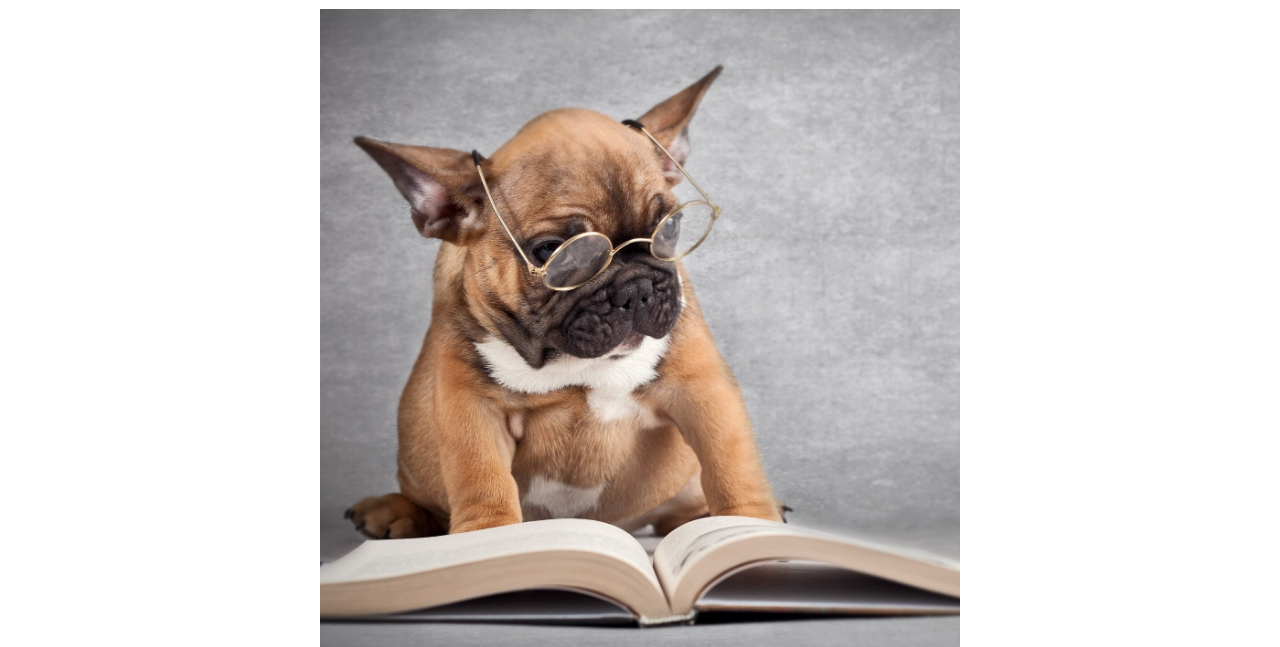
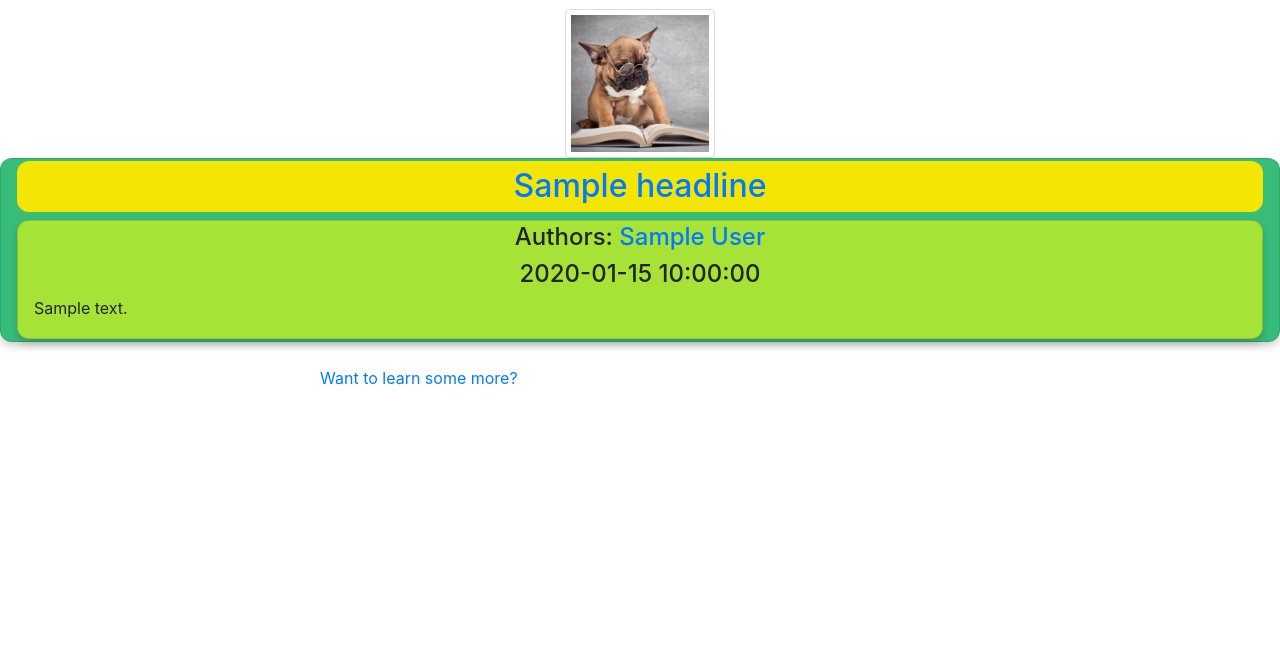
Before and after one commit to danjizquierdo/ClimateDelta, a Flask app: template templates/results.html in a window 1280 px wide. Shown: the part 57-704 px from the top of the page. After the commit the page ends 442 px from the top, so only its background shows below. Run offline with Flask 2, Linux system fonts and the light colour scheme; the template is opened without the code that fills it: most values are stand-ins (such as "Sample title", 1, 10 or a date in 2020); some libraries are stand-ins or nearby versions.

Commit message:
Add results styling

```diff
--- a/templates/results.html
+++ b/templates/results.html
@@ -19,9 +19,45 @@
       margin-right: auto;
       width: 50%;
     }
+    .thumbnail {
+    border: 1px solid #ddd;
+    border-radius: 4px;
+    padding: 5px;
+    width: 150px;
+    }
 
     h1{color: #006699}
     h3{color: #0099e6}
+
+    .card {
+    padding: 2px 16px;
+    box-shadow: 0 4px 8px 0 rgba(0,0,0,0.2);
+    transition: 0.3s;
+    -webkit-border-radius: 12px;
+    -moz-border-radius: 12px;
+    border-radius: 12px;
+
+    background-color: #a7e237
+    }
+    .headline {
+      -webkit-border-radius: 12px;
+      -moz-border-radius: 12px;
+      border-radius: 12px;
+      background-color: #f4e604;;
+      padding:6px 6px
+    }
+    .article{
+     padding: 6px 6px
+    }
+    /* On mouse-over, add a deeper shadow */
+    .card:hover {
+      box-shadow: 0 8px 16px 0 rgba(0,0,0,0.2);
+    }
+
+    /* Add some padding inside the card container */
+    .container {
+      padding: 2px 16px;
+    }
 
 
 </style>
@@ -30,13 +66,14 @@
   <br>
 
 <h3 style="text-align:center;"> We're learning about: {{ query }} </h3>
-<img src="{{url_for('static', filename='study_dog.jpg')}}" frameBorder="0" class="center"/>
+<img src="{{url_for('static', filename='study_dog.jpg')}}" frameBorder="0" class="center thumbnail"/>
 
 {% for summary in summaries %}
-  <div>
-    <h2 style="text-align:center;">
+  <div class="card" style="background-color: #37bd79;">
+    <h2 class="headline" style="text-align:center;">
       <a href = {{summary['url']}}>{{summary['headline']}} </a>
     </h2>
+    <div class="card">
       <h4 style="text-align:center;">
         <span>Authors: </span>
         {% for author, link in summary['authors'].items() %}
@@ -46,6 +83,7 @@
       <h4 style="text-align:center;">{{summary['date']}}</h4>
       <p>{{summary['summary']}}</p>
     </div>
+  </div>
   </br>
 {% endfor %}
 
```
Lines whose indentation alone changed are shown as unchanged.
